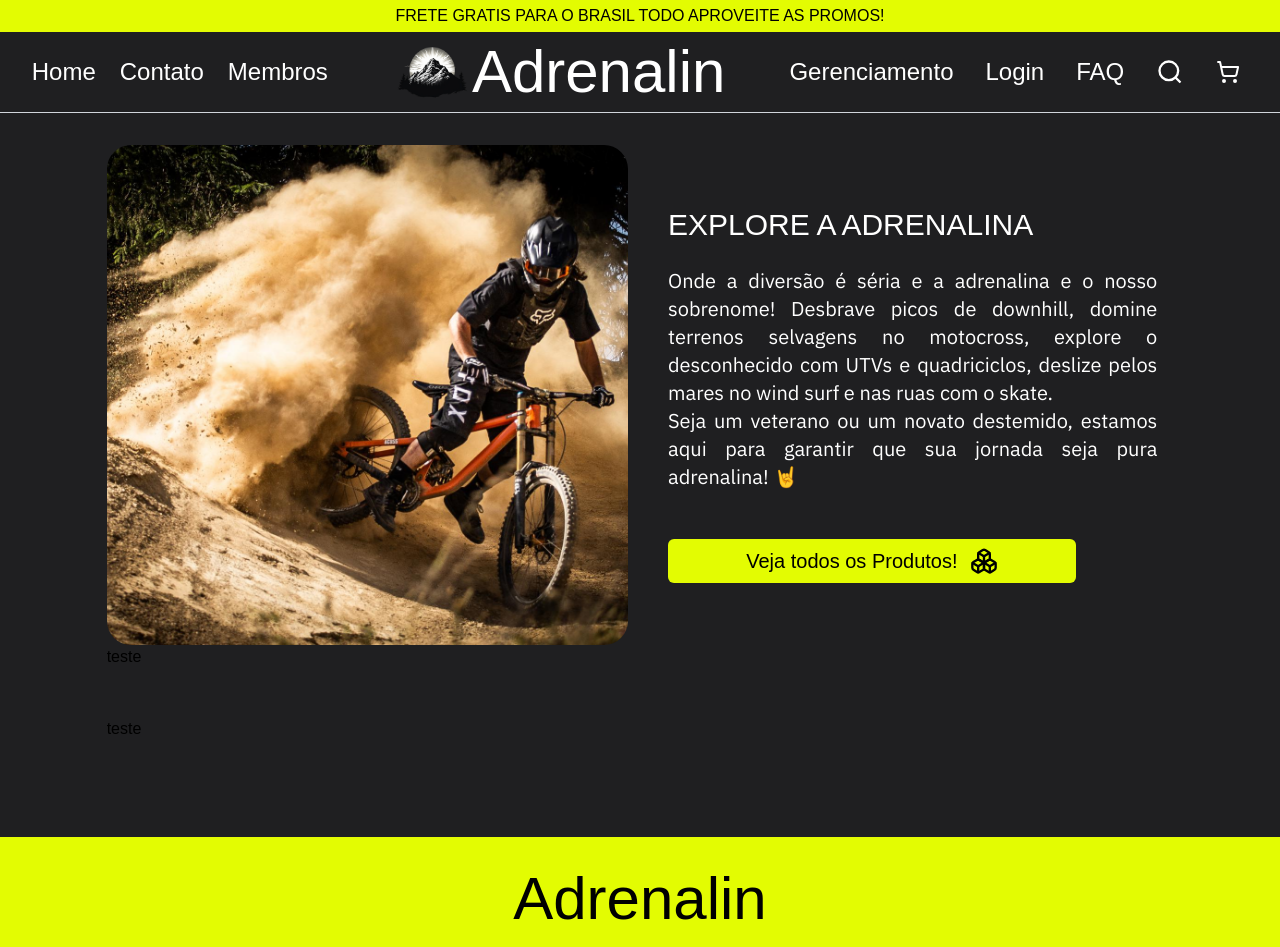
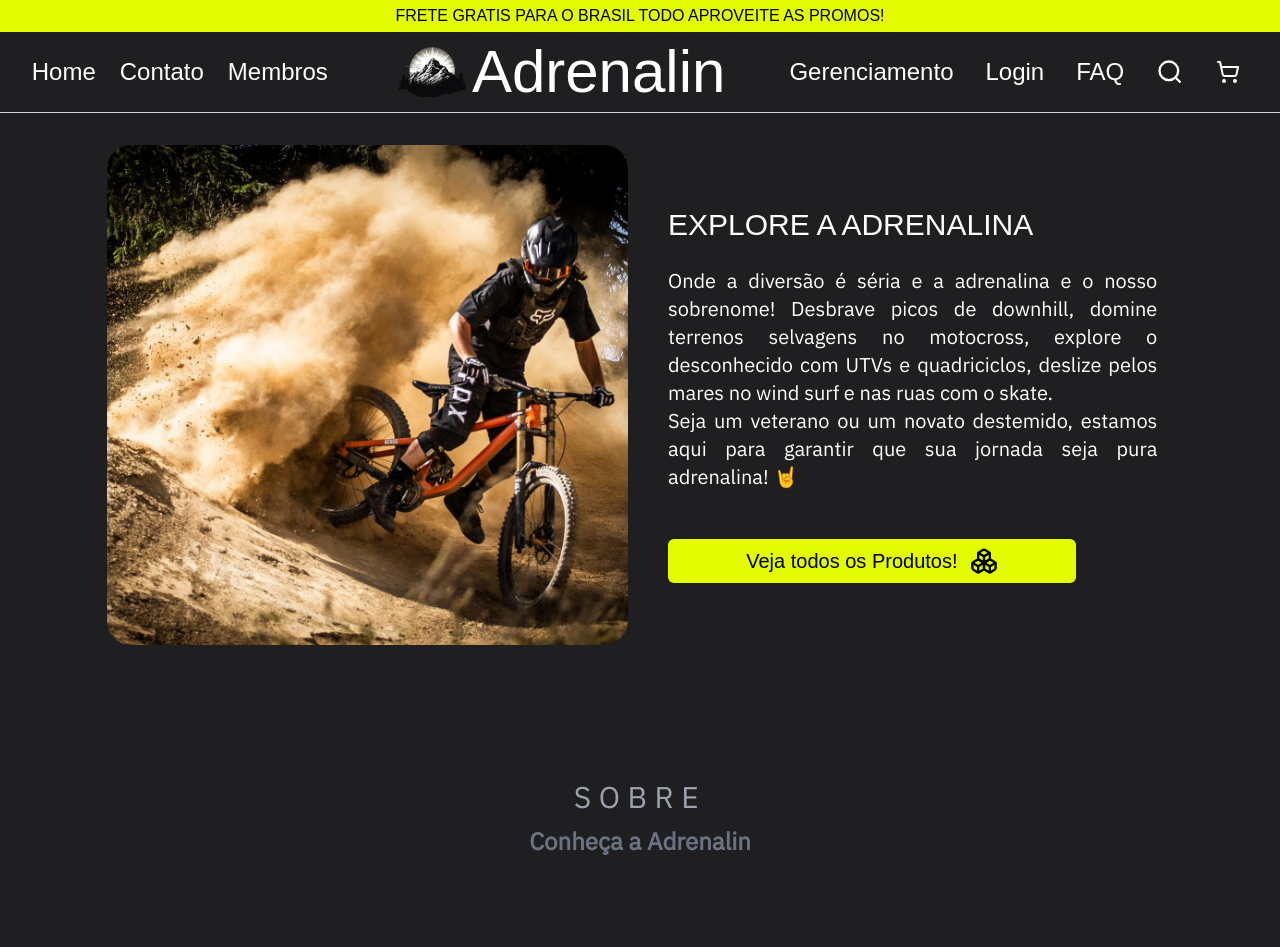
Before and after one commit to Daniel-Thielmann/Adrenalin-Ecommerce, a Next.js app: page / in a window 1280 px wide. Shown: the top 947 px of the page. Built offline with nearby package versions, Linux system fonts and the light colour scheme; a web font is replaced by a local one.

Commit message:
continuing know section

```diff
--- a/app/page.tsx
+++ b/app/page.tsx
@@ -3,7 +3,7 @@ import KnowAdrenalin from '@/components/know-adrenalin'
 
 export default function Home() {
   return (
-    <div className='w-10/12 mx-auto'>
+    <div className='space-y-24 md:space-y-32 w-full md:w-10/12 py-8 px-4 md:p-0 min-h-screen mx-auto'>
       <HeroSection />
       <KnowAdrenalin />
     </div>
--- a/components/know-adrenalin/index.tsx
+++ b/components/know-adrenalin/index.tsx
@@ -1,11 +1,18 @@
+import Title from "../title"
+import { IBM_Plex_Sans } from 'next/font/google'
+
+const ibm = IBM_Plex_Sans({
+    subsets: ['latin'],
+    weight: "400"
+})
+
 export default function KnowAdrenalin() {
     return (
         <div className="w-full space-y-12">
-            <div>
-                <span>teste</span>
-            </div>
-            <div>
-                <span>teste</span>
+            <div className={ibm.className}>
+                <div className="text-gray-500">
+                    <Title title="Conheça a Adrenalin" subtitle="Sobre" />
+                </div>
             </div>
         </div>
     )
--- /dev/null
+++ b/components/title/index.tsx
@@ -0,0 +1,15 @@
+type TitleProps = {
+    title: string;
+    subtitle: string;
+}
+
+export default function Title({ title, subtitle }: TitleProps) {
+    return (
+        <div className="flex flex-col justify-center items-center">
+            <span className="text-3xl xl:text-2xl 2xl:text-3xl 3xl:text-4xl text-gray-400 uppercase leading-relaxed tracking-[.25em] text-center">
+                {subtitle}
+            </span>
+            <h1 className="text-2xl xl:text-3xl 2xl:text-4xl 3xl:text-5xl font-bold leading-relaxed text-center">{title}</h1>
+        </div>
+    )
+}
```
